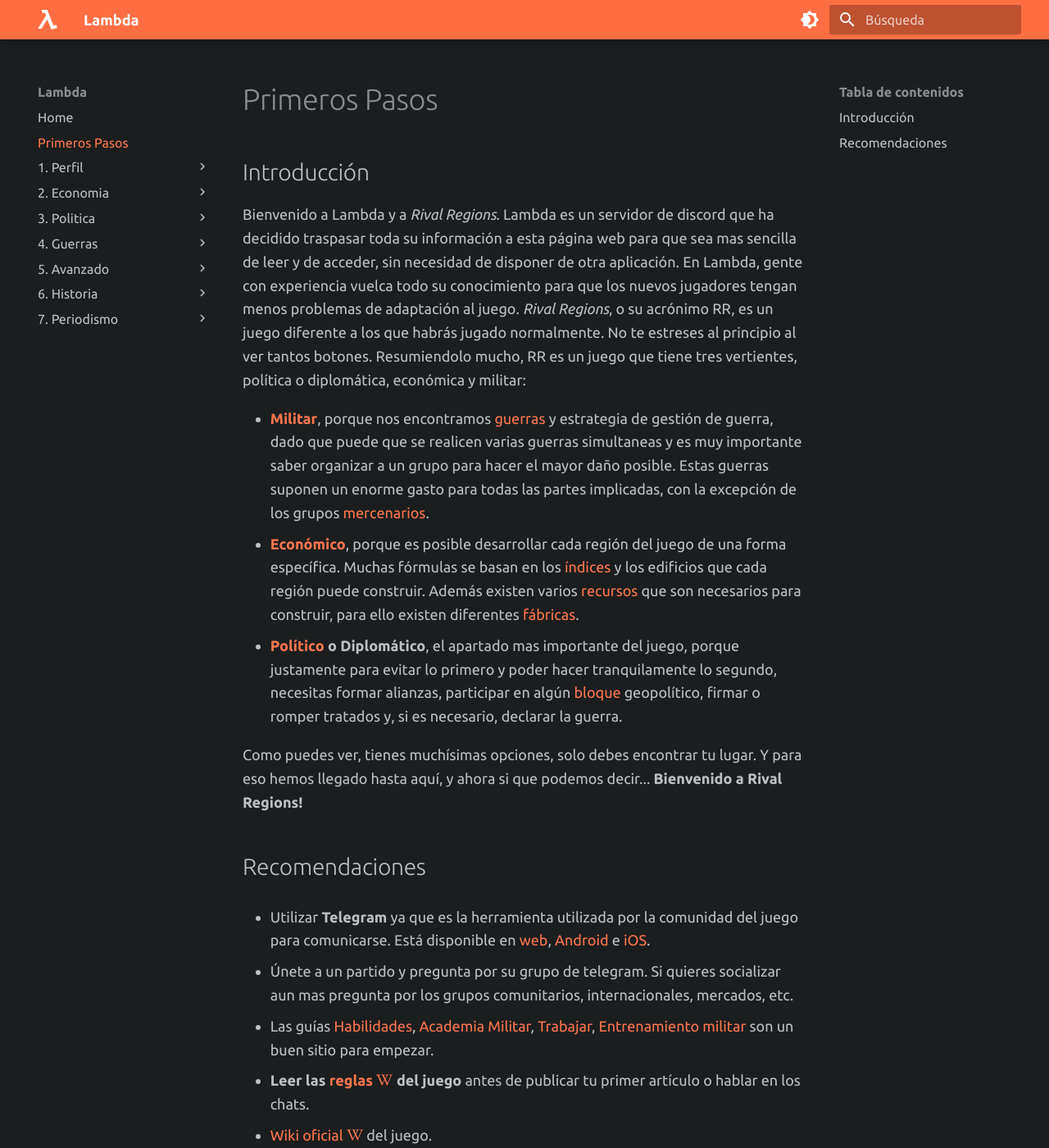
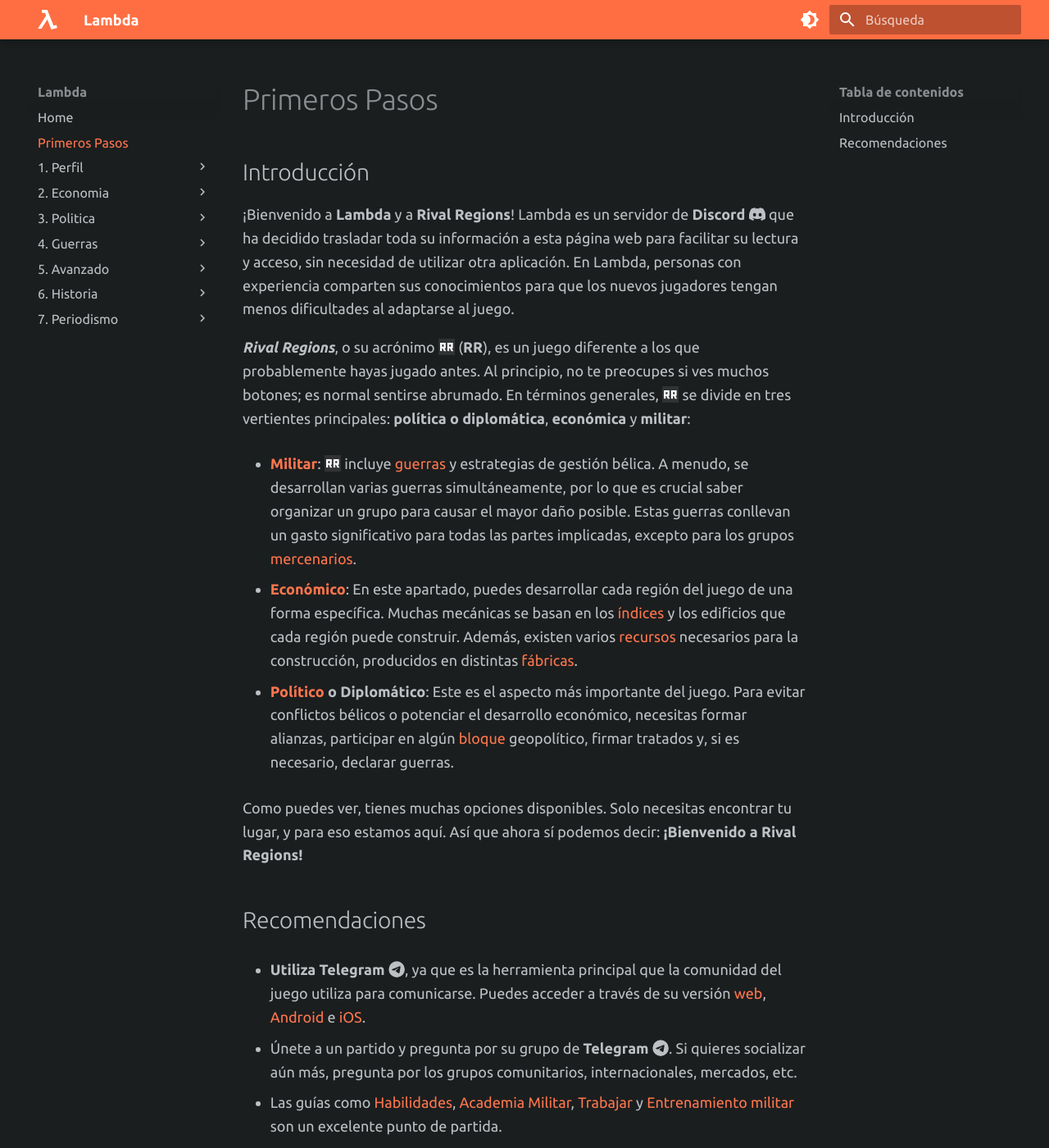
Before and after one commit to pbl0/lambda-mkdocs-material, an MkDocs documentation site: the page built from docs/01-Primeros-Pasos.md, in a window 1280 px wide and 1400 px high. Shown: the whole window at 82% size. Built offline with MkDocs 1.6.1 and Material for MkDocs 9.7.7, drawn with Linux system fonts in a browser that asks for light colours; comment, search, counter and statistics services are not loaded; some of the changed text lies outside the part shown.

Commit message:
refactor index, primeros pasos y mercenarios

```diff
--- a/docs/01-Primeros-Pasos.md
+++ b/docs/01-Primeros-Pasos.md
@@ -1,27 +1,35 @@
+---
+comments: true
+---
+
 # Primeros Pasos
 
 ## Introducción
 
-Bienvenido a Lambda y a _Rival Regions_. Lambda es un servidor de discord que ha decidido traspasar toda su información a esta página web para que sea mas sencilla de leer y de acceder, sin necesidad de disponer de otra aplicación. En Lambda, gente con experiencia vuelca todo su conocimiento para que los nuevos jugadores tengan menos problemas de adaptación al juego. _Rival Regions_, o su acrónimo RR, es un juego diferente a los que habrás jugado normalmente. No te estreses al principio al ver tantos botones. Resumiendolo mucho, RR es un juego que tiene tres vertientes, política o diplomática, económica y militar:
+¡Bienvenido a **Lambda** y a **Rival Regions**! Lambda es un servidor de **Discord** :fontawesome-brands-discord: que ha decidido trasladar toda su información a esta página web para facilitar su lectura y acceso, sin necesidad de utilizar otra aplicación. En Lambda, personas con experiencia comparten sus conocimientos para que los nuevos jugadores tengan menos dificultades al adaptarse al juego.
 
-- **[Militar](../../4.-Guerras/)**, porque nos encontramos [guerras](../../4.-Guerras/Guerras) y estrategia de gestión de guerra, dado que puede que se realicen varias guerras simultaneas y es muy importante saber organizar a un grupo para hacer el mayor daño posible. Estas guerras suponen un enorme gasto para todas las partes implicadas, con la excepción de los grupos [mercenarios](../../4.-Guerras/Mercenarios).
-- **[Económico](../../2.-Economia/)**, porque es posible desarrollar cada región del juego de una forma específica. Muchas fórmulas se basan en los [índices](../../2.-Economia/Indices) y los edificios que cada región puede construir. Además existen varios [recursos](/2.-Economia/Recursos/) que son necesarios para construir, para ello existen diferentes [fábricas](/2.-Economia/Fabricas/).
-- **[Político](../../3.-Politica/) o Diplomático**, el apartado mas importante del juego, porque justamente para evitar lo primero y poder hacer tranquilamente lo segundo, necesitas formar alianzas, participar en algún [bloque](/3.-Politica/Bloque/) geopolítico, firmar o romper tratados y, si es necesario, declarar la guerra.
+**_Rival Regions_**, o su acrónimo :rr-logo: (**RR**), es un juego diferente a los que probablemente hayas jugado antes. Al principio, no te preocupes si ves muchos botones; es normal sentirse abrumado. En términos generales, :rr-logo: se divide en tres vertientes principales: **política o diplomática**, **económica** y **militar**:
 
-Como puedes ver, tienes muchísimas opciones, solo debes encontrar tu lugar. Y para eso hemos llegado hasta aquí, y ahora si que podemos decir... **Bienvenido a Rival Regions!**
+- **[Militar](../../4.-Guerras/)**: :rr-logo: incluye [guerras](../../4.-Guerras/Guerras) y estrategias de gestión bélica. A menudo, se desarrollan varias guerras simultáneamente, por lo que es crucial saber organizar un grupo para causar el mayor daño posible. Estas guerras conllevan un gasto significativo para todas las partes implicadas, excepto para los grupos [mercenarios](../../4.-Guerras/Mercenarios).
+
+- **[Económico](../../2.-Economia/)**: En este apartado, puedes desarrollar cada región del juego de una forma específica. Muchas mecánicas se basan en los [índices](../../2.-Economia/Indices) y los edificios que cada región puede construir. Además, existen varios [recursos](/2.-Economia/Recursos/) necesarios para la construcción, producidos en distintas [fábricas](/2.-Economia/Fabricas/).
+
+- **[Político](../../3.-Politica/) o Diplomático**: Este es el aspecto más importante del juego. Para evitar conflictos bélicos o potenciar el desarrollo económico, necesitas formar alianzas, participar en algún [bloque](/3.-Politica/Bloque/) geopolítico, firmar tratados y, si es necesario, declarar guerras.
+
+Como puedes ver, tienes muchas opciones disponibles. Solo necesitas encontrar tu lugar, y para eso estamos aquí. Así que ahora sí podemos decir: **¡Bienvenido a Rival Regions!**
 
 ## Recomendaciones
 
-- Utilizar **Telegram** ya que es la herramienta utilizada por la comunidad del juego para comunicarse. Está disponible en [web](https://web.telegram.org/), [Android](https://play.google.com/store/apps/details?id=org.telegram.messenger&hl=es) e [iOS](https://apps.apple.com/es/app/telegram-messenger/id686449807).
+- **Utiliza Telegram** :fontawesome-brands-telegram:, ya que es la herramienta principal que la comunidad del juego utiliza para comunicarse. Puedes acceder a través de su versión [web](https://web.telegram.org/), [Android](https://play.google.com/store/apps/details?id=org.telegram.messenger&hl=es) e [iOS](https://apps.apple.com/es/app/telegram-messenger/id686449807).
 
-- Únete a un partido y pregunta por su grupo de telegram. Si quieres socializar aun mas pregunta por los grupos comunitarios, internacionales, mercados, etc.
+- Únete a un partido y pregunta por su grupo de **Telegram** :fontawesome-brands-telegram:. Si quieres socializar aún más, pregunta por los grupos comunitarios, internacionales, mercados, etc.
 
-- Las guías [Habilidades](/1.-Perfil/Habilidades/), [Academia Militar](/1.-Perfil/Academia-Militar/), [Trabajar](/2.-Economia/Trabajar/), [Entrenamiento militar](/4.-Guerras/Entrenamiento-Militar/) son un buen sitio para empezar.
+- Las guías como [Habilidades](/1.-Perfil/Habilidades/), [Academia Militar](/1.-Perfil/Academia-Militar/), [Trabajar](/2.-Economia/Trabajar/) y [Entrenamiento militar](/4.-Guerras/Entrenamiento-Militar/) son un excelente punto de partida.
 
-- **Leer las [reglas :fontawesome-brands-wikipedia-w:](https://wiki.rivalregions.com/Rules/es) del juego** antes de publicar tu primer artículo o hablar en los chats.
+- **Lee las [reglas :fontawesome-brands-wikipedia-w:](https://wiki.rivalregions.com/Rules/es) del juego** antes de publicar tu primer artículo o participar en los chats.
 
-- [Wiki oficial :fontawesome-brands-wikipedia-w:](https://wiki.rivalregions.com/Rival_Regions_Wiki/es) del juego.
+- Consulta la [Wiki oficial :fontawesome-brands-wikipedia-w:](https://wiki.rivalregions.com/Rival_Regions_Wiki/es) del juego.
 
-- No dudes en preguntar a jugadores veteranos, por normal general no tendrán problemas en ayudarte en tus inicios.
+- No dudes en preguntar a jugadores veteranos. Por lo general, estarán encantados de ayudarte en tus primeros pasos.
 
-- Ten en cuenta que Lambda es un esfuerzo comunitario, y como tal depende de la comunidad para mantener actualizado su contenido. Si encuentras algún fallo o información desactualizada o que consideras que debería estar aquí presente no dudes en aportar con su corrección.
+- Recuerda que Lambda es un esfuerzo comunitario y depende de la participación de la comunidad para mantener su contenido actualizado. Si encuentras algún error, información desactualizada o consideras que falta algo importante, no dudes en contribuir con tus correcciones.
```
Also changed, not shown: docs/4.-Guerras/Mercenarios.md (+4 -4 lines), docs/index.md (+12 -16 lines).
